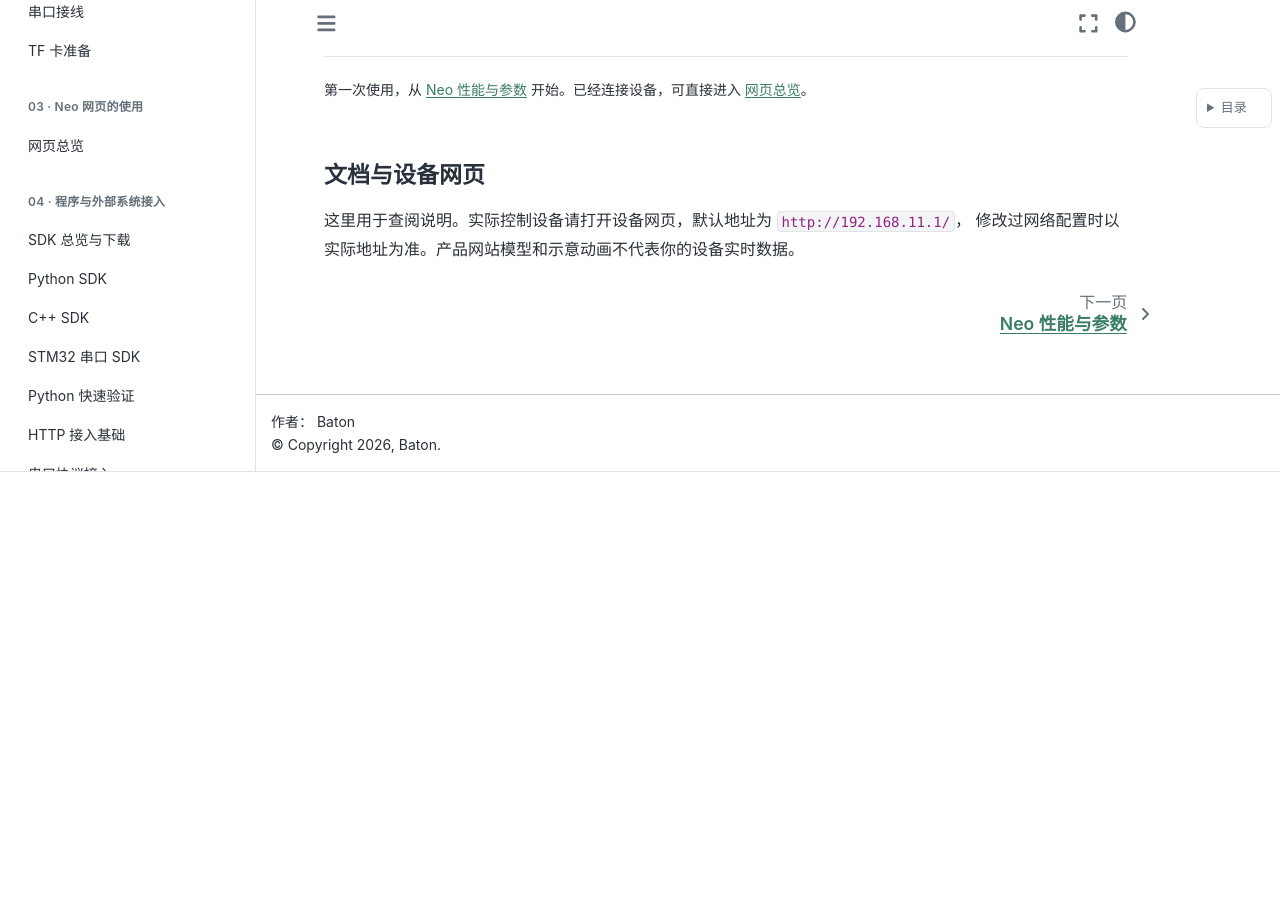
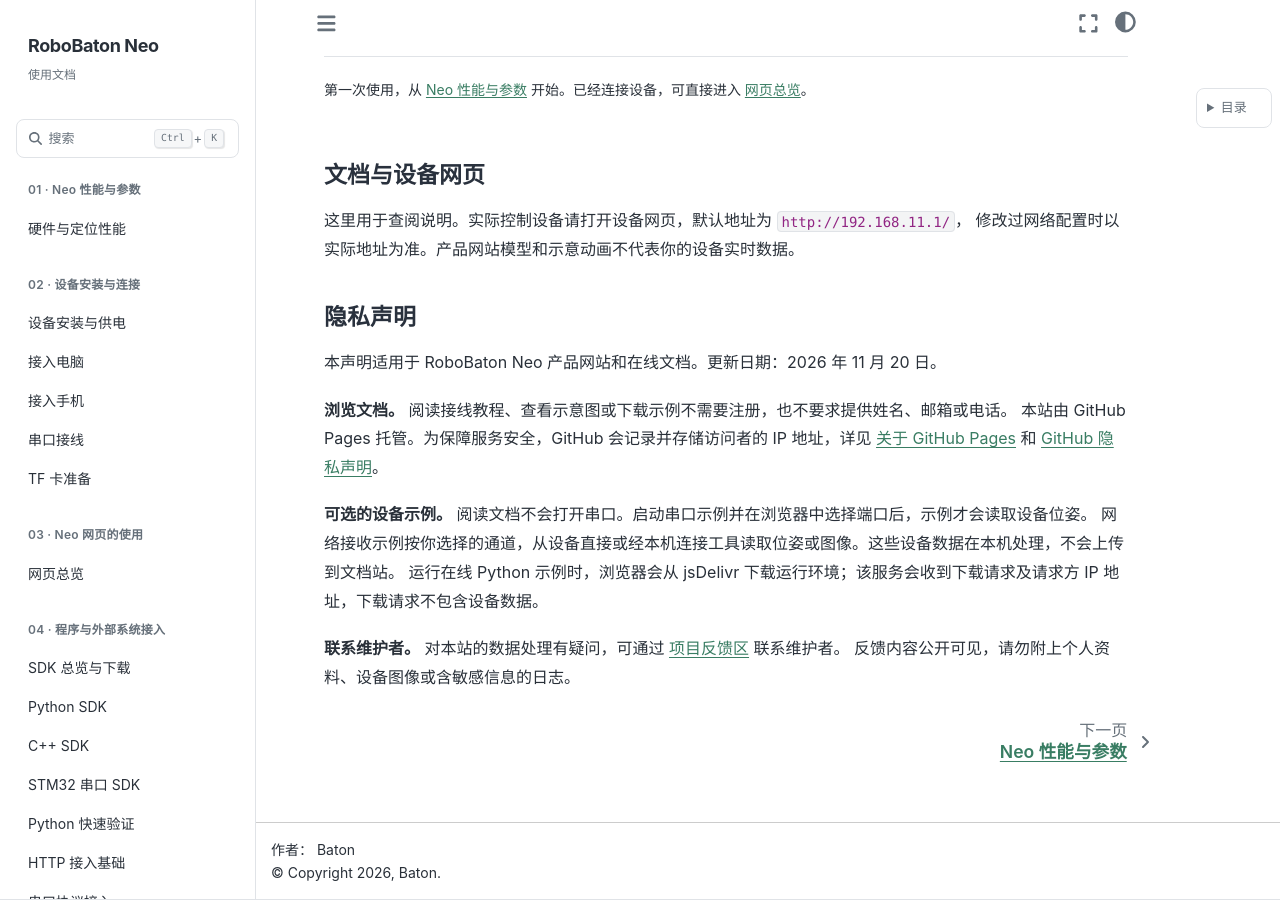
Before and after one commit to Hessian-matrix/RoboBaton_Neo_docs, a Sphinx documentation site: the page built from source/index.rst, in a window 1280 px wide and 900 px high, scrolled down 1432 px. Built offline with Sphinx 7.4.7 and the Sphinx Book theme 1.1.4, drawn with Linux system fonts in a browser that asks for light colours; pages that are not in the unit, such as notebooks, are missing from menus; before the commit the page ends 1904 px from its top, so only the background shows below that.

Commit message:
docs: 在文档首页添加隐私声明
Assisted-by: Cindy (https://cindy.app)

```diff
--- a/source/index.rst
+++ b/source/index.rst
@@ -80,3 +80,23 @@ Neo 使用文档
 
    故障排查 <troubleshooting>
    版本与兼容性 <scope>
+
+.. _site-privacy:
+
+隐私声明
+--------
+
+本声明适用于 RoboBaton Neo 产品网站和在线文档。更新日期：2026 年 11 月 20 日。
+
+**浏览文档。** 阅读接线教程、查看示意图或下载示例不需要注册，也不要求提供姓名、邮箱或电话。
+本站由 GitHub Pages 托管。为保障服务安全，GitHub 会记录并存储访问者的 IP 地址，详见
+`关于 GitHub Pages <https://docs.github.com/zh/pages/getting-started-with-github-pages/what-is-github-pages#data-collection>`_ 和
+`GitHub 隐私声明 <https://docs.github.com/zh/site-policy/privacy-policies/github-general-privacy-statement>`_。
+
+**可选的设备示例。** 阅读文档不会打开串口。启动串口示例并在浏览器中选择端口后，示例才会读取设备位姿。
+网络接收示例按你选择的通道，从设备直接或经本机连接工具读取位姿或图像。这些设备数据在本机处理，不会上传到文档站。
+运行在线 Python 示例时，浏览器会从 jsDelivr 下载运行环境；该服务会收到下载请求及请求方 IP 地址，下载请求不包含设备数据。
+
+**联系维护者。** 对本站的数据处理有疑问，可通过
+`项目反馈区 <https://github.com/Hessian-matrix/RoboBaton_Neo_docs/issues>`_ 联系维护者。
+反馈内容公开可见，请勿附上个人资料、设备图像或含敏感信息的日志。
```
